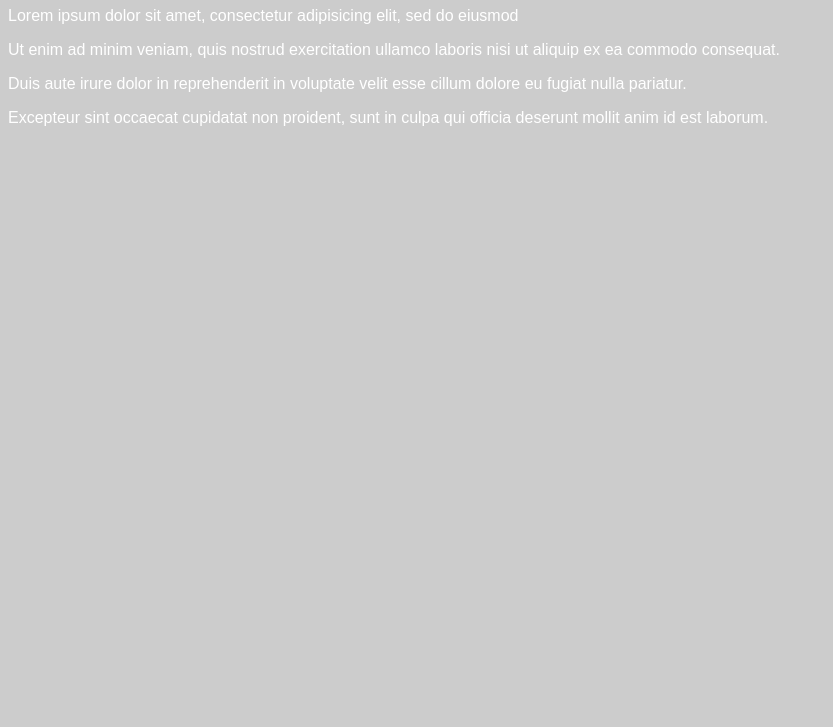
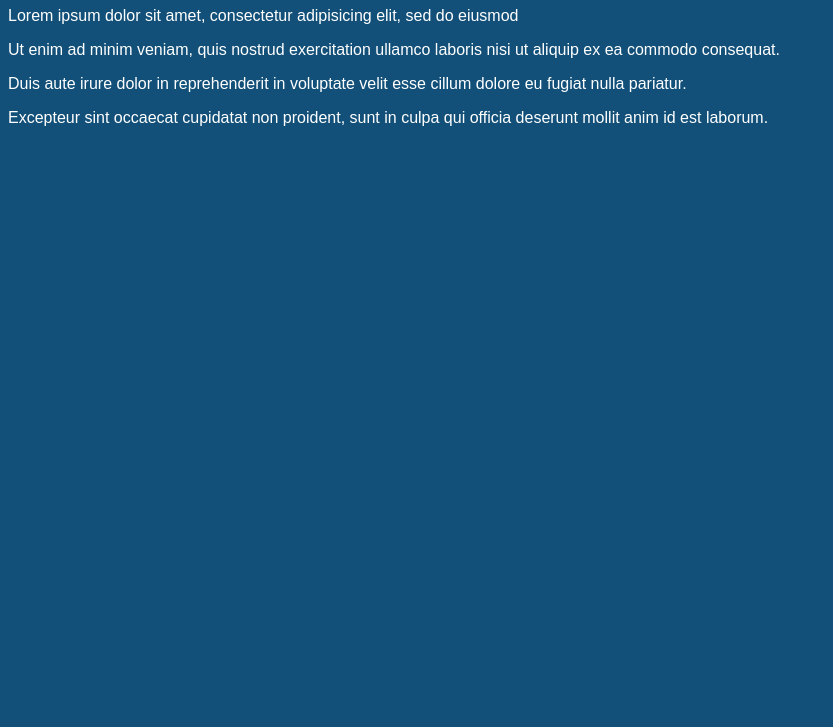
Before and after one commit to ecniegelsky/ecniegelsky.github.io, a plain HTML site: page Unit_1/index.html in a window 1280 px wide. Shown: the part 73-800 px from the top of the page, without its empty margins (0-833 px from the left). Drawn offline with Linux system fonts and the light colour scheme.

Commit message:
made blue

```diff
--- a/Unit_1/css/style.css
+++ b/Unit_1/css/style.css
@@ -1,5 +1,5 @@
 body {
 	color: white;
-	background-color: #cccccc;
+	background-color: #125079;
 	font-family: Arial, sans-serif;
 }
```
Also changed, not shown: 1 other file.
